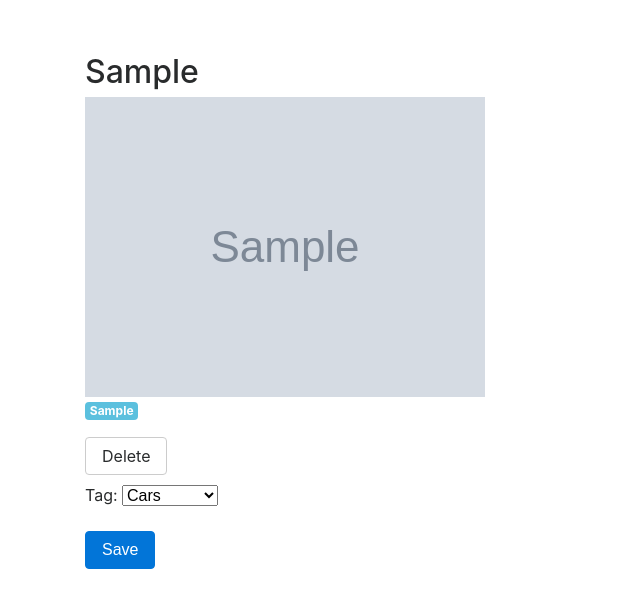
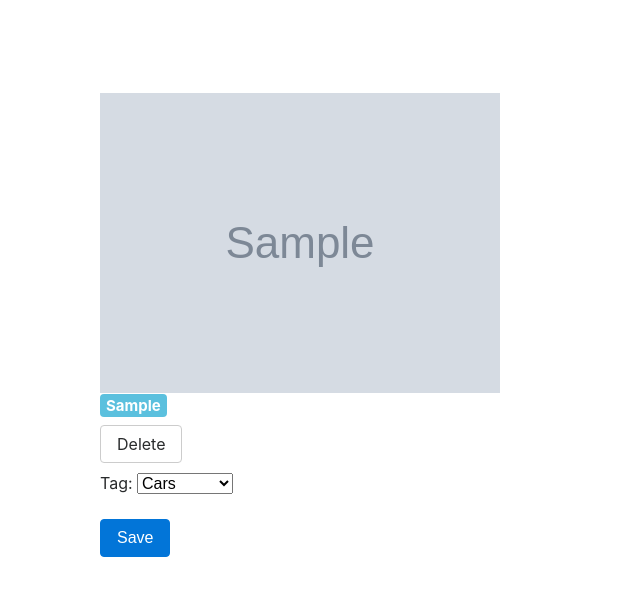
Before and after one commit to n-ck/insta_app, a Django app: page /post/1/ in a window 1280 px wide. Shown: the part 57-665 px from the top of the page, without its empty margins (0-640 px from the left). Run offline with Django 3.2, Linux system fonts and the light colour scheme; a user stored in the database is signed in; tables that the repository leaves empty hold one stand-in row (values such as "Sample post"); grey boxes marked "Sample" are stand-in pictures; parts of the project's set-up code (start-up, migrations or seed data) failed here and were passed over; some libraries are stand-ins or nearby versions.

Commit message:
fixed bootstrap html css in templates

```diff
--- a/insta/templates/insta/post_detail.html
+++ b/insta/templates/insta/post_detail.html
@@ -6,25 +6,36 @@
 {% block content %}
 
 
-<!-- <h1>Post</h1> -->
+<div class="container">
 
-<div class="row justify-content-start">
+	<div class="row">
 		<div class="col-12 prevnext">
-		<a href="{% url 'insta:post_detail' previous %}" class="badge badge-light">Previous</a>
-		<a href="{% url 'insta:post_detail' next  %}" class="badge badge-light">Next</a>
+			<h5><a href="{% url 'insta:post_detail' previous %}" class="badge badge-light">Previous</a></h5>
+			<h5><a href="{% url 'insta:post_detail' next  %}" class="badge badge-light">Next</a></h5>
+		</div>
+	</div>
+
+	<div class="row">
+		<div class="col-md-6">
+			{% if tag is not None %}
+			<h5><span class="badge badge-light">{{ tag }}</span></h5>
+			{% endif %}
 		</div>
 	</div>
 
 	<div class="row justify-content-start">
 		<div class="col-12">
-		{% if tag is not None %}
-		<h2>{{ tag }}</h2>
-		{% endif %}
 
 			<img src="{{ post.img }}" class="img-fluid">
 
-		<p><a href="{% url 'insta:get_page' %}?page={{ post.page }}" class="badge badge-info">{{ post.page }}</a></p>
 
+
+		</div>
+	</div>
+
+	<div class="row">
+		<div class="col-md-6">
+			<h5><a href="{% url 'insta:get_page' %}?page={{ post.page }}" class="badge badge-info">{{ post.page }}</a></h5>
 		</div>
 	</div>
 
@@ -38,5 +49,6 @@
 		{% csrf_token %}
 	</form>
 
+</div>
 
 {% endblock %}
```
Also changed, not shown: insta/templates/insta/index.html (+7 -6 lines), insta/templates/insta/manage_tags.html (+8 -2 lines), insta/templates/insta/page.html (+14 -15 lines), insta/templates/insta/post.html (+14 -8 lines), insta/templates/insta/saved_posts.html (+10 -18 lines). Lines whose indentation alone changed are shown as unchanged.
